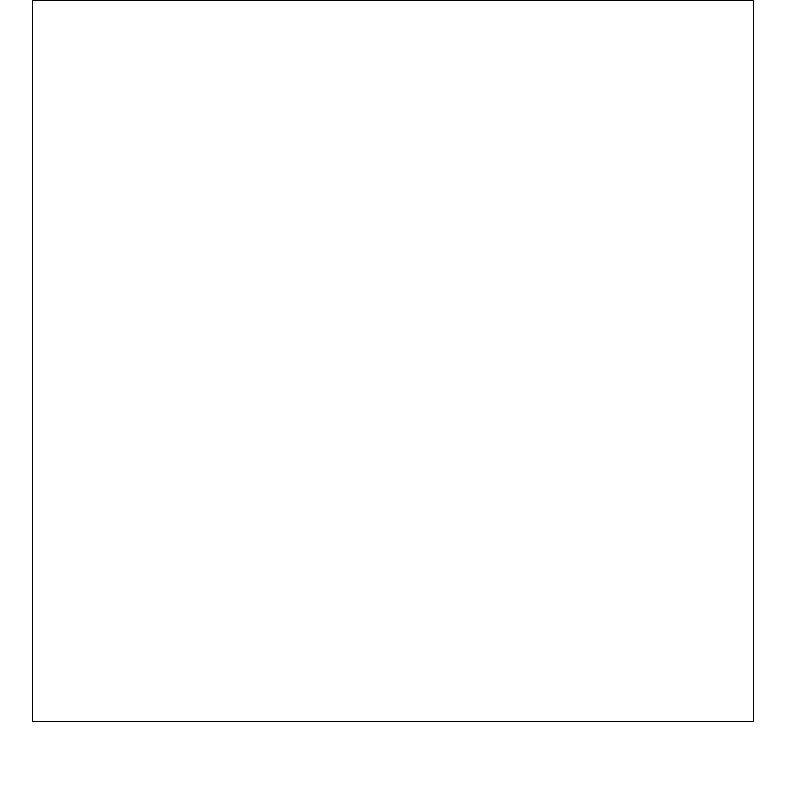
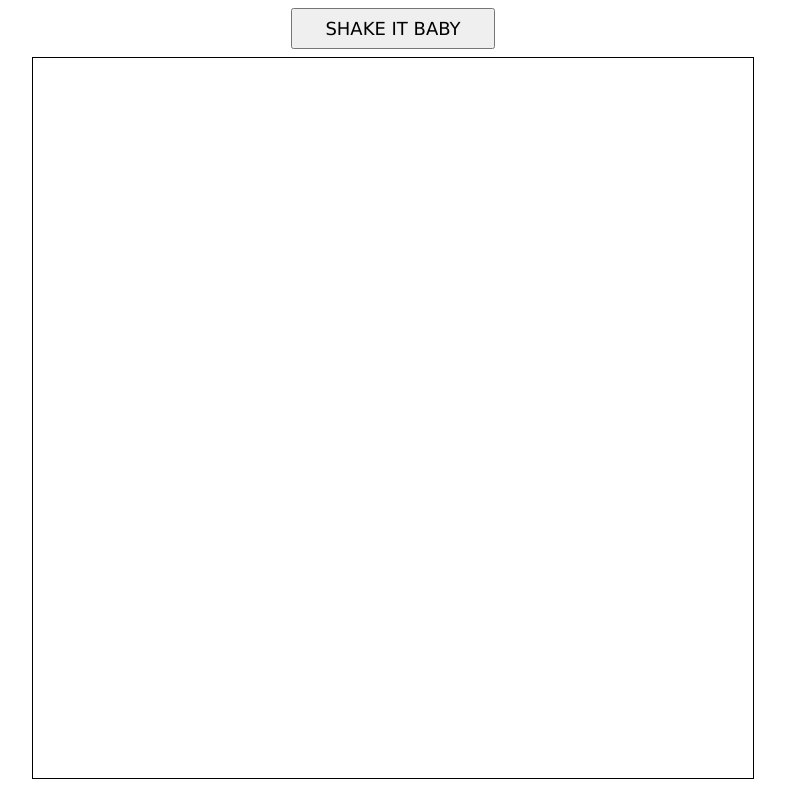
Before and after one commit to El-Burnie/etch-a-sketch, a plain HTML site: page index.html in a window 1280 px wide. Shown: the whole page, without its empty margins (247-1032 px from the left). Drawn offline with Linux system fonts and the light colour scheme.

Commit message:
Add button above the container

```diff
--- a/index.html
+++ b/index.html
@@ -8,6 +8,7 @@
     <title>Etch-A-Sketch</title>
 </head>
 <body>
+    <button>SHAKE IT BABY</button>
     <div id="container"></div>
 </body>
 </html>
--- a/style.css
+++ b/style.css
@@ -1,6 +1,17 @@
 body {
+    display: flex;
+    flex-direction: column;
+    align-items: center;
+    justify-content: start;
     min-height: 100vh;
     margin: 0;
+}
+
+button {
+    margin: 1vh auto;
+    padding: 1vh 32px;
+    font-family: 'Lucida Sans', 'Lucida Sans Regular', 'Lucida Grande', 'Lucida Sans Unicode', Geneva, Verdana, sans-serif;
+    font-size: 18px;
 }
 
 #container {
@@ -10,5 +21,5 @@ body {
     border: 1px solid black;
     height: 90vh;
     width: 90vh;
-    margin: auto;
+    margin-bottom: 1vh;
 }
```
